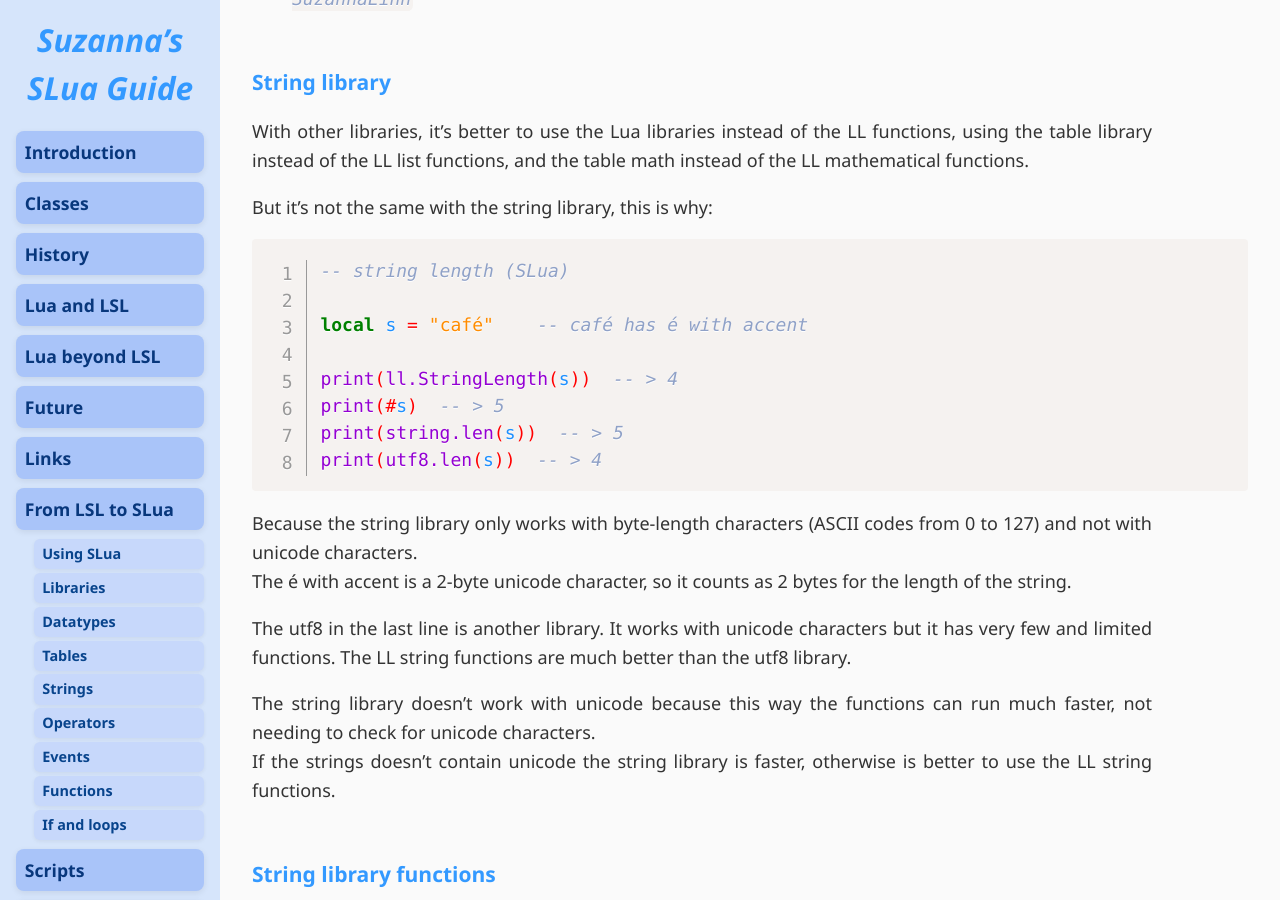
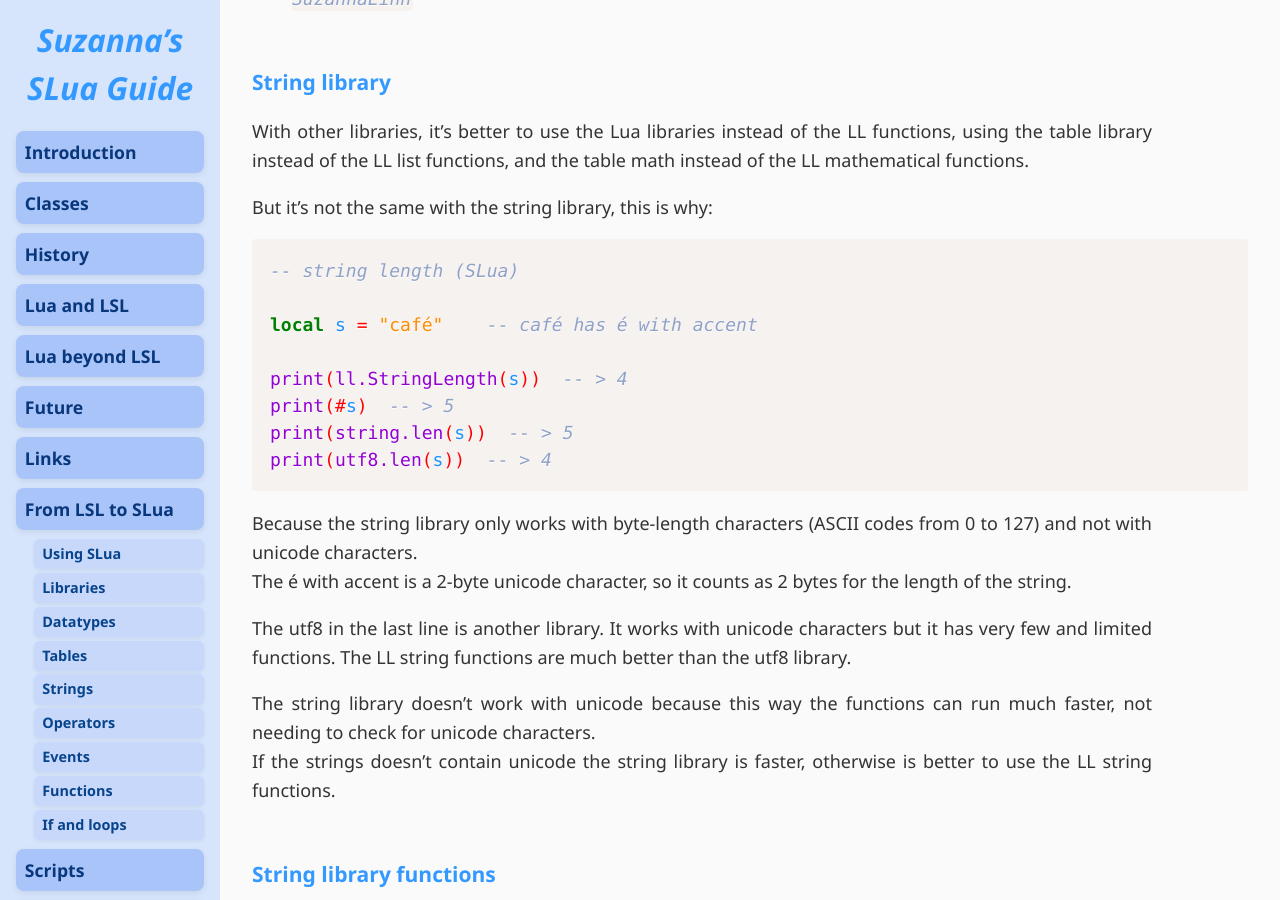
Before and after one commit to Suzanna-Linn/slua, a Jekyll site: the page built from docs/moving-strings.md, in a window 1280 px wide and 900 px high, scrolled down 803 px. Built offline with Jekyll 4.4.1, drawn with Linux system fonts in a browser that asks for light colours; nearby versions of some CDN libraries; our own code applies the rules of GitHub Pages for plain Markdown files; comment, search, counter and statistics services are not loaded.

Commit message:
Update moving-strings.md

```diff
--- a/docs/moving-strings.md
+++ b/docs/moving-strings.md
@@ -22,7 +22,7 @@ The variables and expressions between { and } are evaluated and casted to string
 With other libraries, it's better to use the Lua libraries instead of the LL functions, using the table library instead of the LL list functions, and the table math instead of the LL mathematical functions.
 
 But it's not the same with the string library, this is why:
-<pre class="language-slua line-numbers"><code class="language-slua">-- string length (SLua)
+<pre class="language-slua"><code class="language-slua">-- string length (SLua)
 
 local s = "café"    -- café has é with accent
 
```
